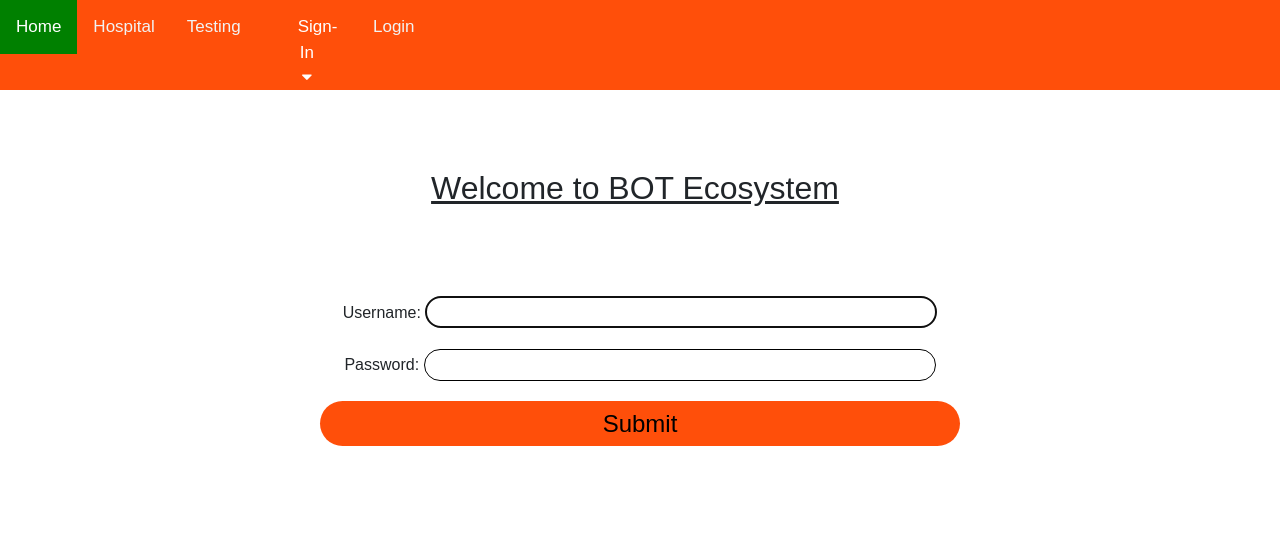
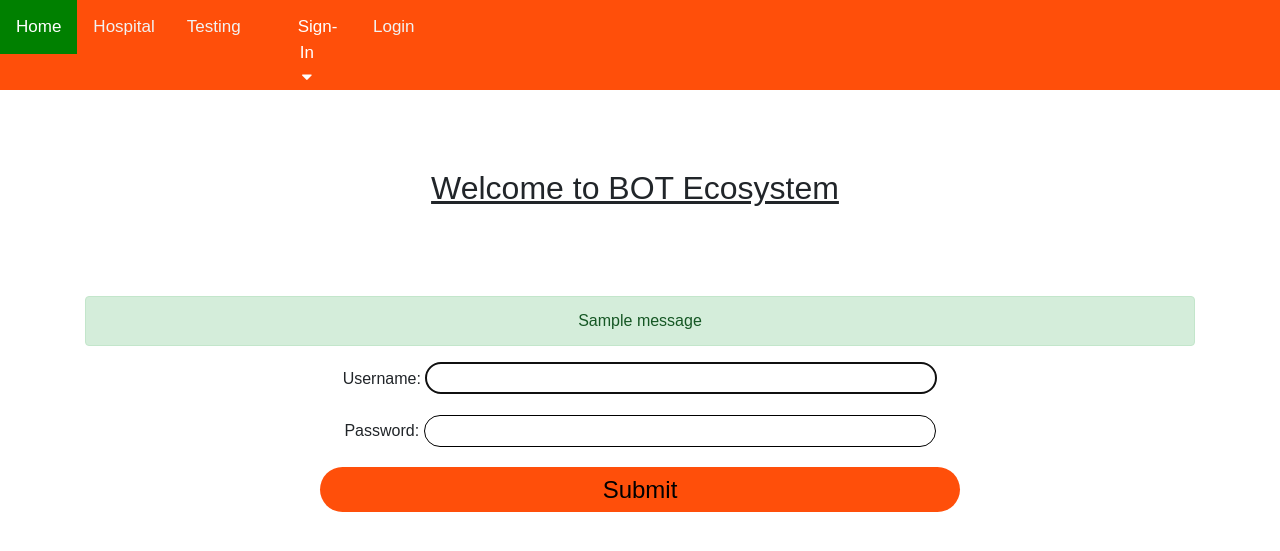
Before and after one commit to m-a-rahul/COVID19-BOT, a Django app: page /accounts/login/ in a window 1280 px wide. Shown: the top 551 px of the page. Run offline with Django 3.2, Linux system fonts and the light colour scheme; tables that the repository leaves empty hold one stand-in row (values such as "Sample post"); one stand-in notice (Sample message) is shown; some libraries are stand-ins or nearby versions.

Commit message:
Messages and code in login page

```diff
--- a/accounts/templates/accounts/login.html
+++ b/accounts/templates/accounts/login.html
@@ -43,6 +43,15 @@
     <p id="intro">
     Welcome to BOT Ecosystem
     </p>
+    <div class="container">
+      {% if messages %}
+       {% for message in messages %}
+         <div class="alert alert-{{ message.tags }}" role="alert">
+           {{ message }}
+         </div>
+       {% endfor %}
+     {% endif %}
+    </div>
     <form method="post">
       {% csrf_token %}
       {{ form.as_p }}
```
Also changed, not shown: accounts/views.py (+7 -0 lines), db.sqlite3.
